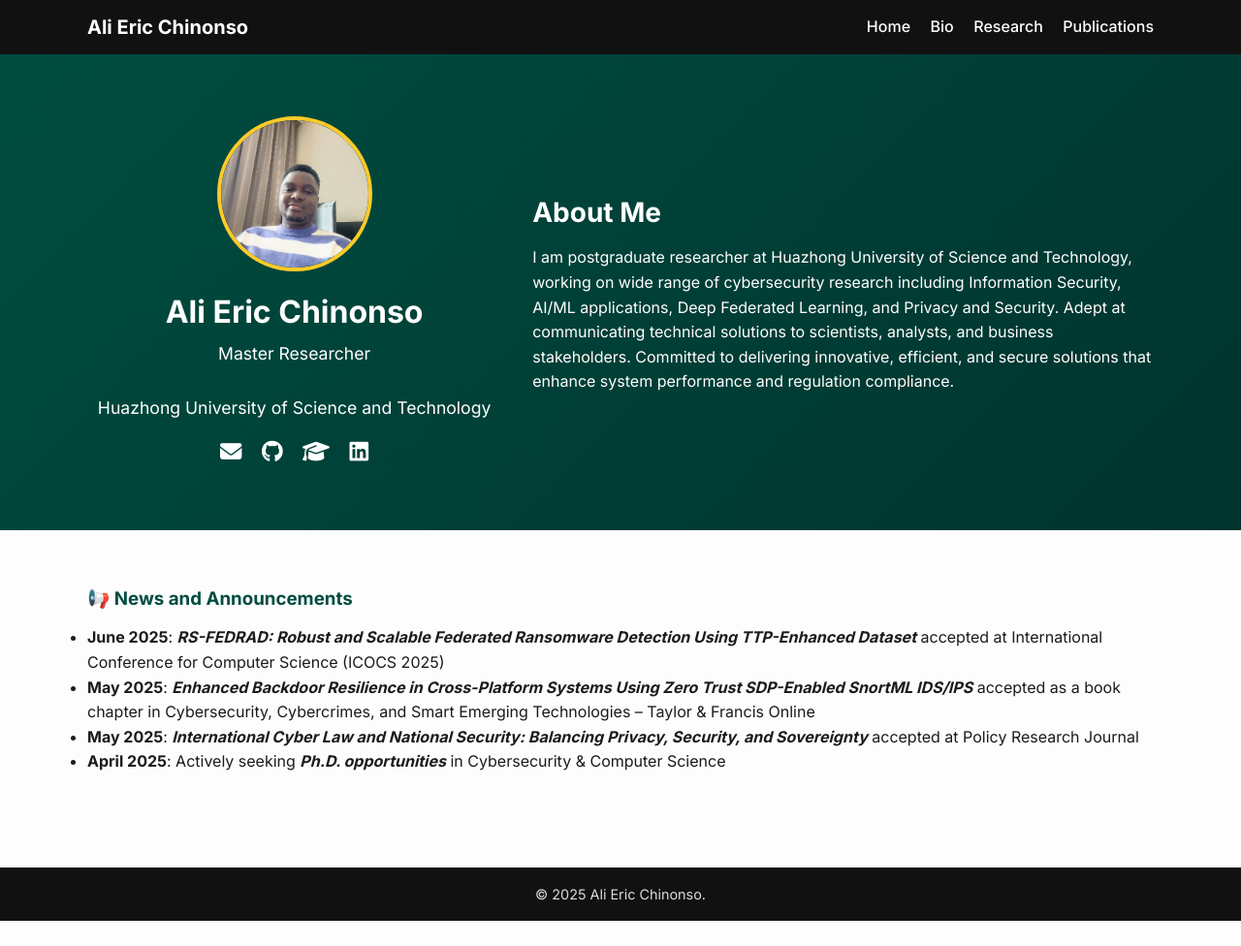
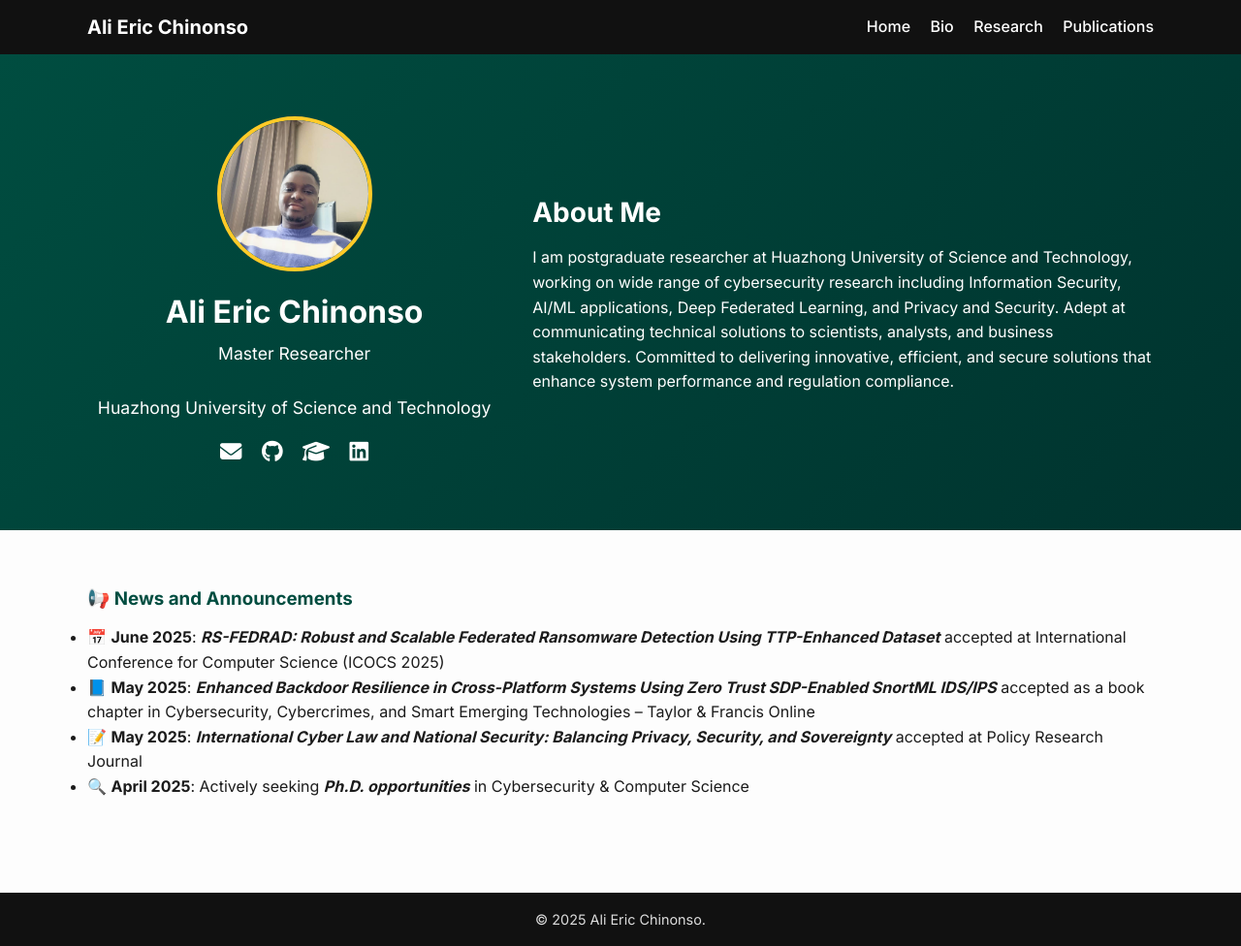
Before and after one commit to EmpireNetwork123/EmpireNetwork123.github.io, a Jekyll site: the page built from index.md, in a window 1280 px wide and 976 px high. Shown: the whole window at 97% size. Built offline with Jekyll 4.4.1, drawn with Linux system fonts in a browser that asks for light colours.

```diff
--- a/index.md
+++ b/index.md
@@ -5,7 +5,7 @@ title: "Home"
 
 ### 📢 News and Announcements
 
-- **June 2025**: _**RS-FEDRAD: Robust and Scalable Federated Ransomware Detection Using TTP-Enhanced Dataset**_ accepted at International Conference for Computer Science (ICOCS 2025)
-- **May 2025**: _**Enhanced Backdoor Resilience in Cross-Platform Systems Using Zero Trust SDP-Enabled SnortML IDS/IPS**_ accepted as a book chapter in Cybersecurity, Cybercrimes, and Smart Emerging Technologies – Taylor & Francis Online
-- **May 2025**: _**International Cyber Law and National Security: Balancing Privacy, Security, and Sovereignty**_ accepted at Policy Research Journal
-- **April 2025**: Actively seeking _**Ph.D. opportunities**_ in Cybersecurity & Computer Science
+- 📅 **June 2025**: _**RS-FEDRAD: Robust and Scalable Federated Ransomware Detection Using TTP-Enhanced Dataset**_ accepted at International Conference for Computer Science (ICOCS 2025)
+- 📘 **May 2025**: _**Enhanced Backdoor Resilience in Cross-Platform Systems Using Zero Trust SDP-Enabled SnortML IDS/IPS**_ accepted as a book chapter in Cybersecurity, Cybercrimes, and Smart Emerging Technologies – Taylor & Francis Online
+- 📝 **May 2025**: _**International Cyber Law and National Security: Balancing Privacy, Security, and Sovereignty**_ accepted at Policy Research Journal
+- 🔍 **April 2025**: Actively seeking _**Ph.D. opportunities**_ in Cybersecurity & Computer Science
```
